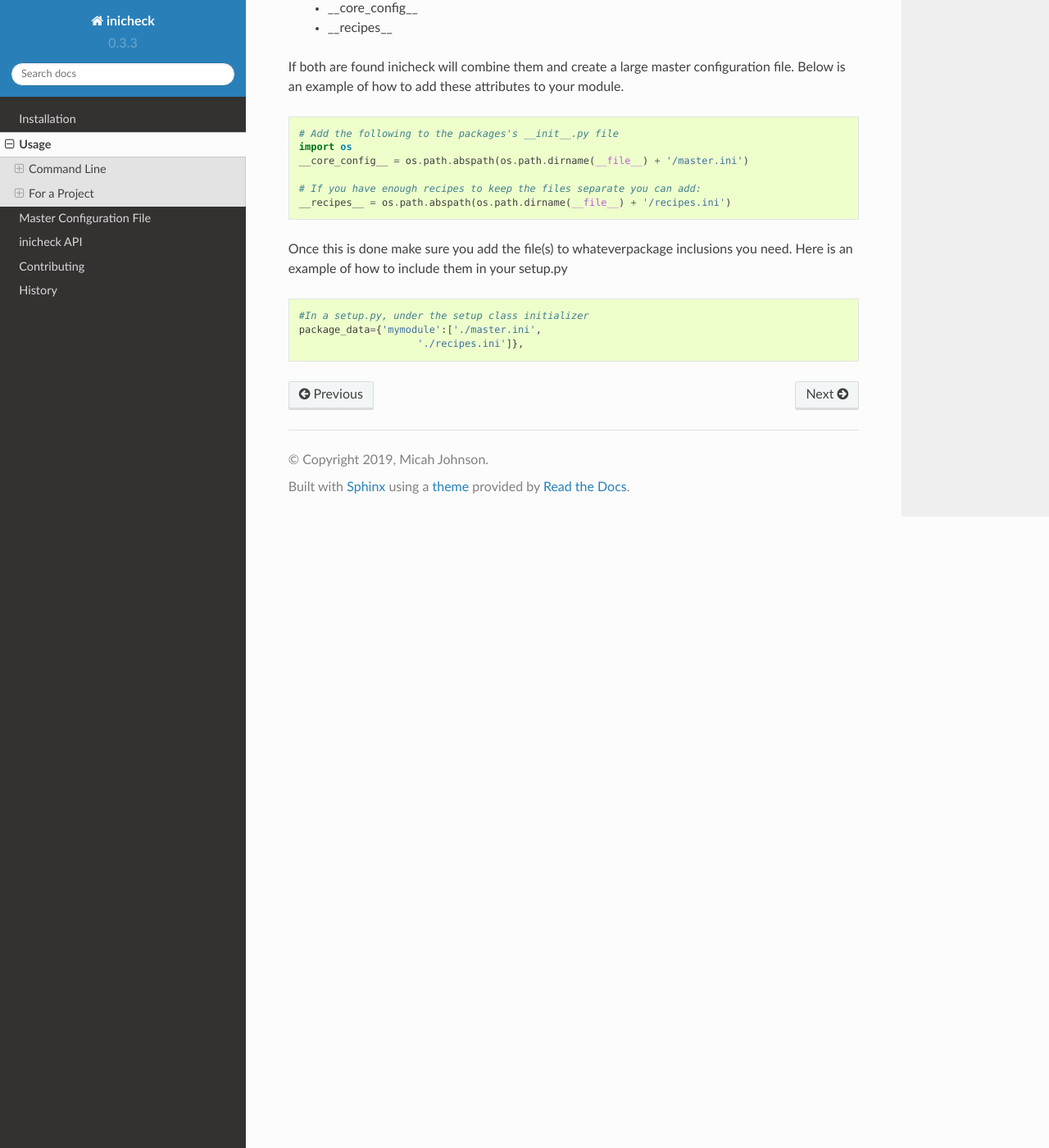
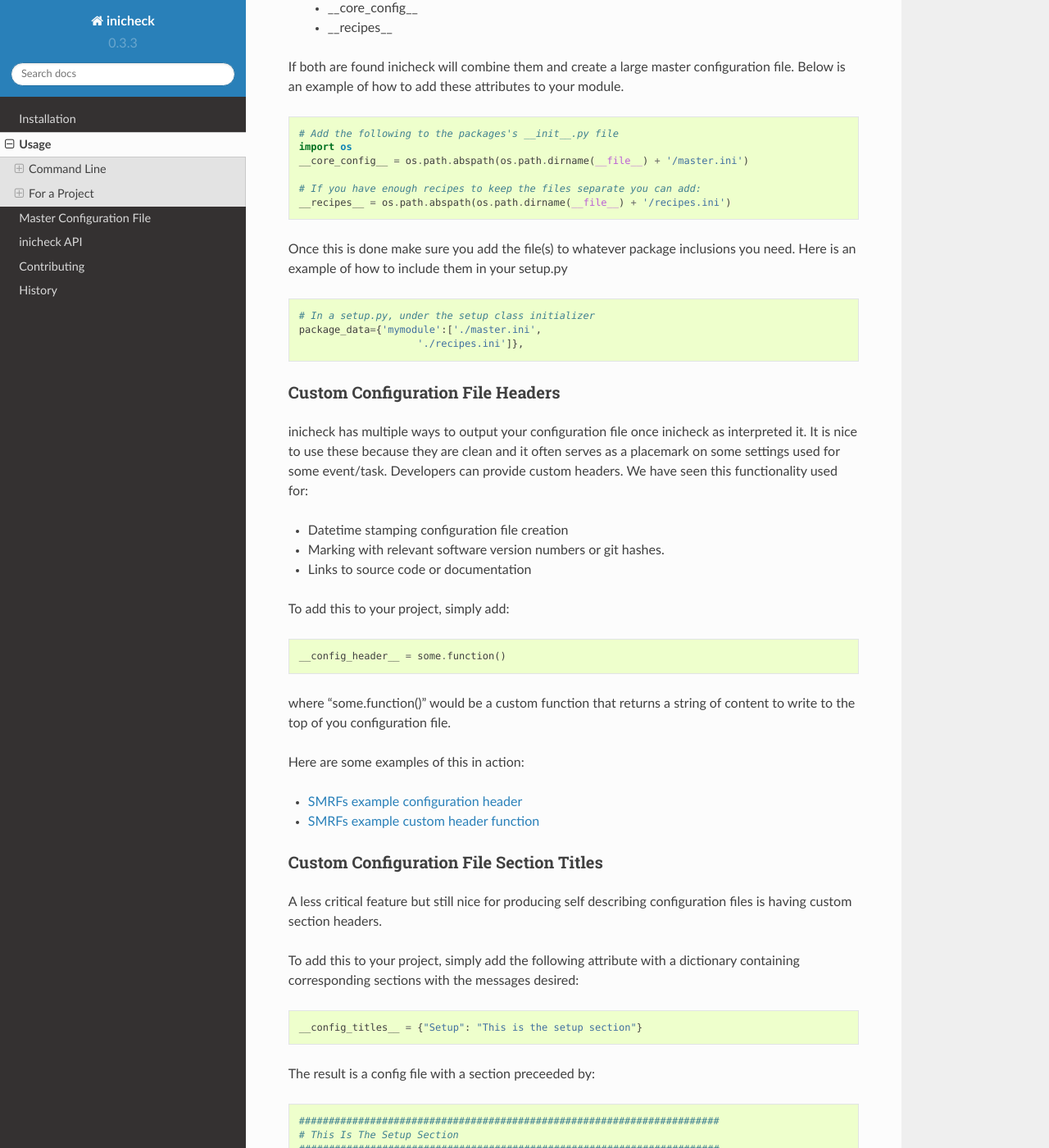
Before and after one commit to USDA-ARS-NWRC/inicheck, a Sphinx documentation site: the page built from docs/usage.rst, in a window 1280 px wide and 1400 px high, scrolled down 2280 px. Shown: the whole window at 82% size. Built offline with Sphinx 7.4.7 and the Read the Docs theme 2.0.0, drawn with Linux system fonts in a browser that asks for light colours; pages that are not in the unit, such as notebooks, are missing from menus; some of the changed text lies outside the part shown.

Commit message:
Updating seutp.py with beta, improving documentation on master and usage

```diff
--- a/docs/usage.rst
+++ b/docs/usage.rst
@@ -116,11 +116,73 @@
   # If you have enough recipes to keep the files separate you can add:
   __recipes__ = os.path.abspath(os.path.dirname(__file__) + '/recipes.ini')
 
-Once this is done make sure you add the file(s) to whateverpackage inclusions you need.
-Here is an example of how to include them in your setup.py
+Once this is done make sure you add the file(s) to whatever package inclusions
+you need. Here is an example of how to include them in your setup.py
 
 .. code-block:: python
 
-  #In a setup.py, under the setup class initializer
+  # In a setup.py, under the setup class initializer
   package_data={'mymodule':['./master.ini',
                       './recipes.ini']},
+
+Custom Configuration File Headers
+---------------------------------
+
+inicheck has multiple ways to output your configuration file once inicheck as
+interpreted it. It is nice to use these because they are clean and it often
+serves as a placemark on some settings used for some event/task.
+Developers can provide custom headers. We have seen this functionality used for:
+
+* Datetime stamping configuration file creation
+* Marking with relevant software version numbers or git hashes.
+* Links to source code or documentation
+
+To add this to your project, simply add:
+
+.. code-block:: python
+
+  __config_header__ = some.function()
+
+where "some.function()" would be a custom function that returns a string of content
+to write to the top of you configuration file.
+
+Here are some examples of this in action:
+
+* `SMRFs example configuration header`_
+* `SMRFs example custom header function`_
+.. _`SMRFs example configuration header`: https://github.com/USDA-ARS-NWRC/smrf/blob/master/examples/boise_river_basin/brb_wy2017.ini
+.. _`SMRFs example custom header function`: https://github.com/USDA-ARS-NWRC/smrf/blob/master/smrf/utils/utils.py#L259
+
+
+Custom Configuration File Section Titles
+-----------------------------------------
+
+A less critical feature but still nice for producing self describing
+configuration files is having custom section headers.
+
+To add this to your project, simply add the following attribute with a
+dictionary containing corresponding sections with the messages desired:
+
+.. code-block:: python
+
+  __config_titles__ = {"Setup": "This is the setup section"}
+
+The result is a config file with a section preceeded by:
+
+.. code-block:: ini
+
+  #######################################################################
+  # This Is The Setup Section
+  #######################################################################
+
+  [setup]
+  # configuration stuff..
+
+The following is a good example of how this looks in a project:
+
+* `AWSMs example configuration titles`_
+* `AWSMS module dictionary`_
+
+.. _`AWSMs example configuration titles`: https://github.com/USDA-ARS-NWRC/awsm/blob/master/tests/test_base_config.ini
+
+.. _`AWSMS module dictionary`: https://github.com/USDA-ARS-NWRC/awsm/blob/master/awsm/__init__.py
--- a/setup.py
+++ b/setup.py
@@ -11,7 +11,7 @@
 with open('docs/history.rst') as history_file:
     history = history_file.read()
 
-with open('requirements_dev.txt') as req_file:
+with open('requirements.txt') as req_file:
     requirements = req_file.read()
 
 
@@ -45,7 +45,7 @@
     zip_safe=False,
     keywords='inicheck',
     classifiers=[
-        'Development Status :: 2 - Pre-Alpha',
+        'Development Status :: 4 - Beta',
         'Intended Audience :: Developers',
         'License :: OSI Approved :: GNU General Public License v3 (GPLv3)',
         'Natural Language :: English',
```
Also changed, not shown: docs/master_config.rst (+10 -9 lines).
